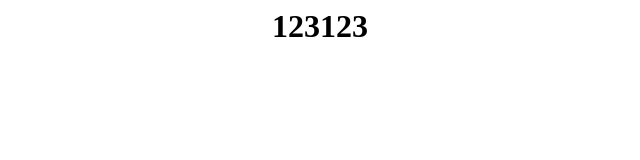
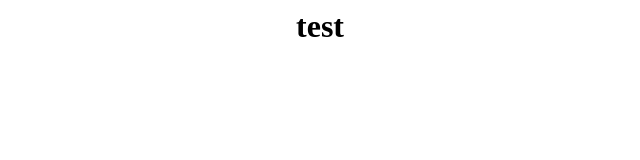
Before and after one commit to Aron92/test1, a plain HTML site: page index.html in a window 1280 px wide. Shown: the whole page, without its empty margins (320-960 px from the left). Drawn offline with Linux system fonts and the light colour scheme.

Commit message:
Update index.html

```diff
--- a/index.html
+++ b/index.html
@@ -1,3 +1,3 @@
 <center>
-  <h1>123123</h1>
+  <h1>test</h1>
 </center>
```
